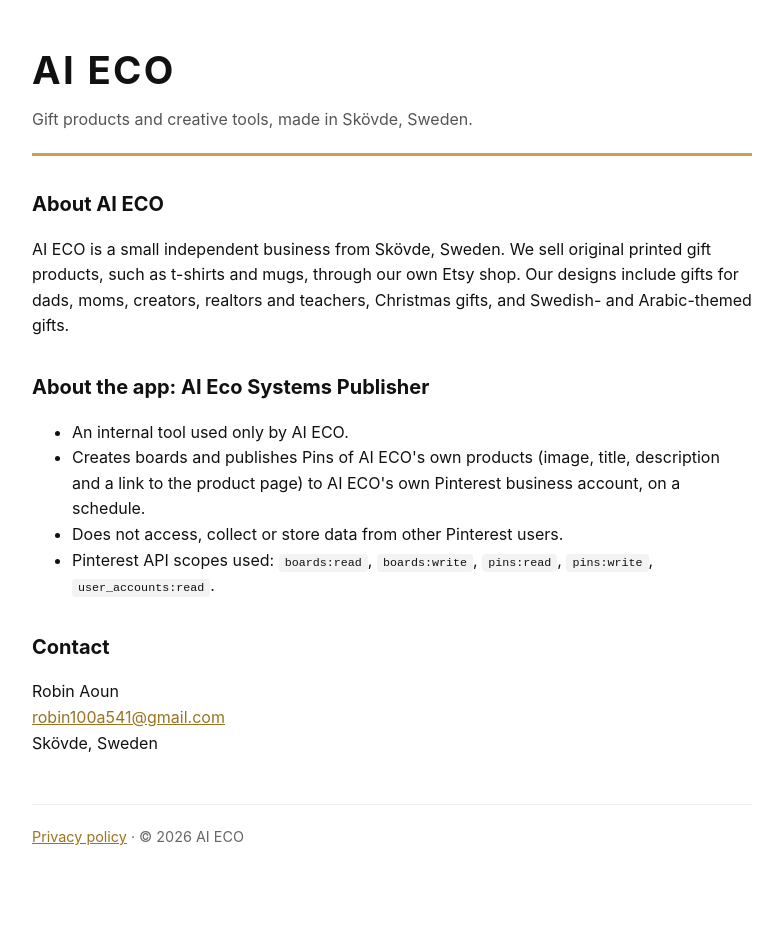
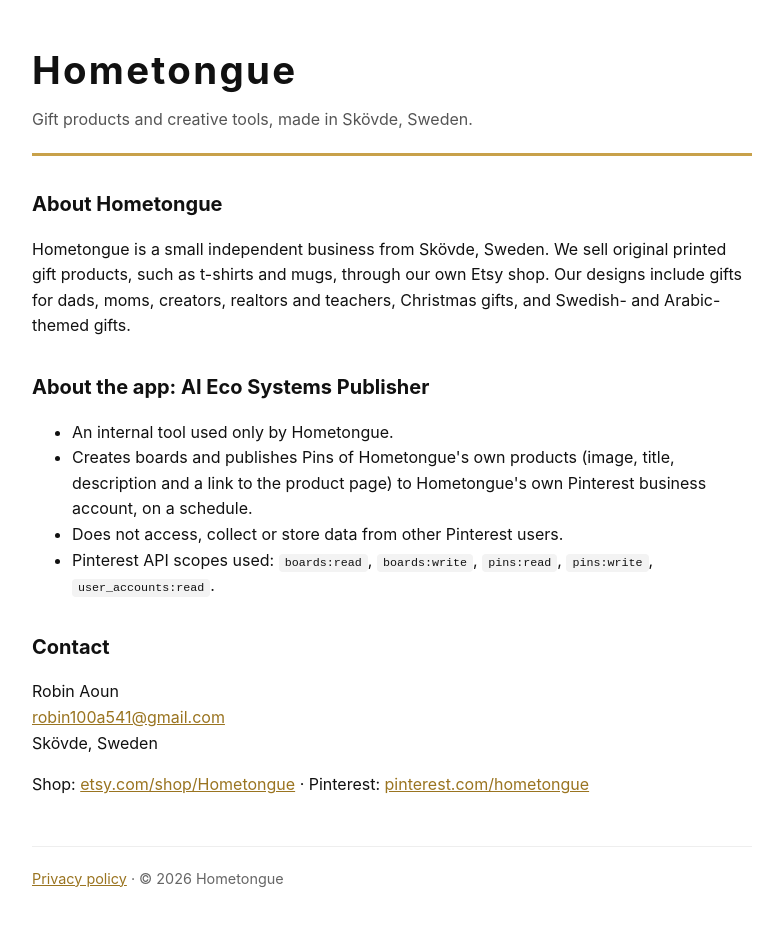
Before and after one commit to robin100a541-prog/AI-Eco-systems, a plain HTML site: page app.html in a window 1280 px wide. Shown: the whole page, without its empty margins (248-1031 px from the left). Before the commit the page ends 888 px from the top, so only its background shows below. Drawn offline with Linux system fonts and the light colour scheme.

Commit message:
feat: rebrand GitHub Pages from AI ECO to Hometongue
Claude-Session: https://claude.ai/code/session_01RACDwNj9cdwzbf9YGBQfhq

```diff
--- a/app.html
+++ b/app.html
@@ -1,5 +1,5 @@
 <!DOCTYPE html><html lang="en"><head><meta charset="utf-8"><meta name="viewport" content="width=device-width,initial-scale=1">
-<title>AI ECO – Gift products & AI Eco Systems Publisher</title><style>
+<title>Hometongue – Gift products & AI Eco Systems Publisher</title><style>
 *{box-sizing:border-box}body{margin:0;font-family:-apple-system,BlinkMacSystemFont,"Segoe UI",Roboto,sans-serif;color:#111;background:#fff;line-height:1.6}
 .wrap{max-width:760px;margin:0 auto;padding:40px 20px}
 header{border-bottom:3px solid #c8a14a;padding-bottom:20px;margin-bottom:28px}
@@ -7,17 +7,18 @@ h1{margin:0;font-size:2.4rem;letter-spacing:.06em}h2{margin-top:32px;font-size:1
 .tag{color:#555;margin:6px 0 0}code{background:#f3f3f3;padding:2px 6px;border-radius:4px;font-size:.9em}
 a{color:#9a7420}footer{margin-top:48px;padding-top:20px;border-top:1px solid #eee;color:#666;font-size:.9rem}
 </style></head><body><div class="wrap">
-<header><h1>AI ECO</h1><p class="tag">Gift products and creative tools, made in Skövde, Sweden.</p></header>
-<h2>About AI ECO</h2>
-<p>AI ECO is a small independent business from Skövde, Sweden. We sell original printed gift products, such as t-shirts and mugs, through our own Etsy shop. Our designs include gifts for dads, moms, creators, realtors and teachers, Christmas gifts, and Swedish- and Arabic-themed gifts.</p>
+<header><h1>Hometongue</h1><p class="tag">Gift products and creative tools, made in Skövde, Sweden.</p></header>
+<h2>About Hometongue</h2>
+<p>Hometongue is a small independent business from Skövde, Sweden. We sell original printed gift products, such as t-shirts and mugs, through our own Etsy shop. Our designs include gifts for dads, moms, creators, realtors and teachers, Christmas gifts, and Swedish- and Arabic-themed gifts.</p>
 <h2>About the app: AI Eco Systems Publisher</h2>
 <ul>
-<li>An internal tool used only by AI ECO.</li>
-<li>Creates boards and publishes Pins of AI ECO's own products (image, title, description and a link to the product page) to AI ECO's own Pinterest business account, on a schedule.</li>
+<li>An internal tool used only by Hometongue.</li>
+<li>Creates boards and publishes Pins of Hometongue's own products (image, title, description and a link to the product page) to Hometongue's own Pinterest business account, on a schedule.</li>
 <li>Does not access, collect or store data from other Pinterest users.</li>
 <li>Pinterest API scopes used: <code>boards:read</code>, <code>boards:write</code>, <code>pins:read</code>, <code>pins:write</code>, <code>user_accounts:read</code>.</li>
 </ul>
 <h2>Contact</h2>
 <p>Robin Aoun<br><a href="mailto:robin100a541@gmail.com">robin100a541@gmail.com</a><br>Skövde, Sweden</p>
-<footer><a href="privacy.html">Privacy policy</a> · © 2026 AI ECO</footer>
+<p>Shop: <a href="https://www.etsy.com/shop/Hometongue">etsy.com/shop/Hometongue</a> · Pinterest: <a href="https://www.pinterest.com/hometongue/">pinterest.com/hometongue</a></p>
+<footer><a href="privacy.html">Privacy policy</a> · © 2026 Hometongue</footer>
 </div></body></html>
```
Also changed, not shown: privacy.html (+6 -6 lines).
